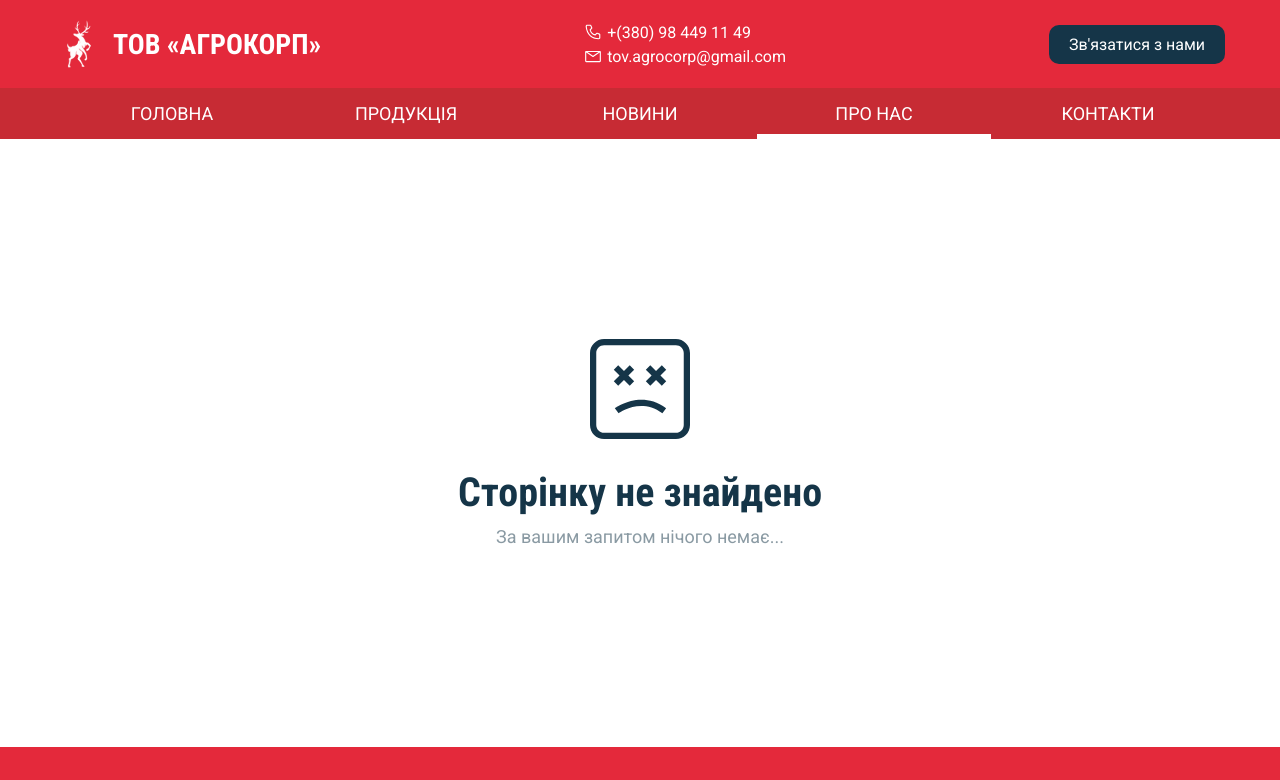
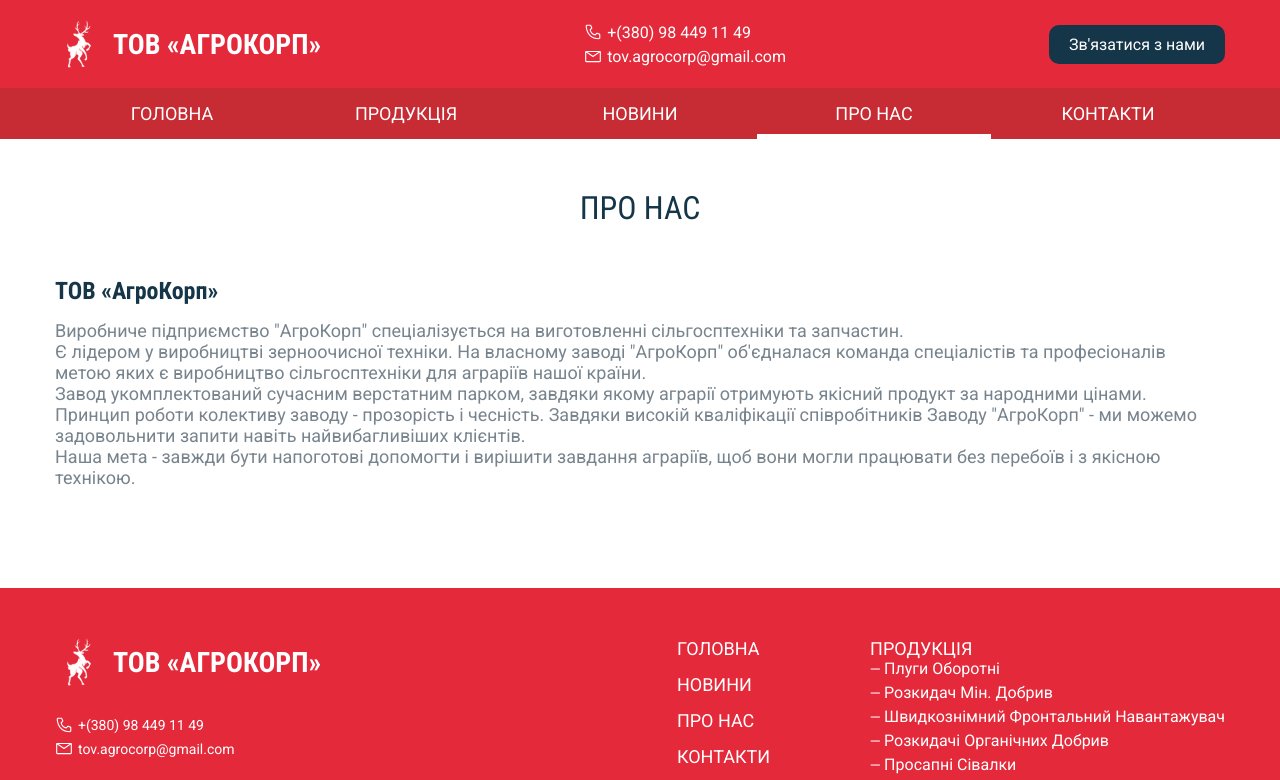
Before and after one commit to ptrv-dev/react-agrocorp, a React (Create React App) app: page /about-us in a window 1280 px wide. Shown: the top 780 px of the page. Built offline with nearby package versions, Linux system fonts and the light colour scheme.

Commit message:
About Us done

```diff
--- a/src/App.tsx
+++ b/src/App.tsx
@@ -12,6 +12,7 @@
 import FullProduct from './pages/FullProduct';
 import Catalog from './components/Catalog';
 import PopUp from './components/PopUp';
+import AboutUs from './pages/AboutUs';
 
 const App: React.FC = () => {
 	React.useEffect(() => {}, []);
@@ -27,6 +28,7 @@
 					element={<FullProduct />}
 				/>
 				<Route path="/catalog" element={<Catalog />} />
+				<Route path="/about-us" element={<AboutUs />} />
 				<Route path="*" element={<NotFound />} />
 			</Routes>
 			<PopUp />
--- /dev/null
+++ b/src/pages/AboutUs/AboutUs.scss
@@ -0,0 +1,14 @@
+.about-us {
+	padding: 50px 0 100px 0;
+	&__body {
+		h3 {
+			font-size: 24px;
+			color: #153548;
+			margin-bottom: 15px;
+		}
+		p {
+			font-size: 18px;
+			color: #78848d;
+		}
+	}
+}
--- /dev/null
+++ b/src/pages/AboutUs/index.tsx
@@ -0,0 +1,39 @@
+import React from 'react';
+
+import './AboutUs.scss';
+
+const AboutUs: React.FC = () => {
+	return (
+		<section className="section about-us">
+			<div className="container">
+				<h2 className="section__title">Про нас</h2>
+				<div className="about-us__body">
+					<h3>ТОВ «АгроКорп»</h3>
+					<p>
+						Виробниче підприємство "АгроКорп" спеціалізується на
+						виготовленні сільгосптехніки та запчастин.
+						<br />Є лідером у виробництві зерноочисної техніки. На
+						власному заводі "АгроКорп" об'єдналася команда
+						спеціалістів та професіоналів метою яких є виробництво
+						сільгосптехніки для аграріїв нашої країни.
+						<br />
+						Завод укомплектований сучасним верстатним парком,
+						завдяки якому аграрії отримують якісний продукт за
+						народними цінами.
+						<br />
+						Принцип роботи колективу заводу - прозорість і чесність.
+						Завдяки високій кваліфікації співробітників Заводу
+						"АгроКорп" - ми можемо задовольнити запити навіть
+						найвибагливіших клієнтів.
+						<br />
+						Наша мета - завжди бути напоготові допомогти і вирішити
+						завдання аграріїв, щоб вони могли працювати без перебоїв
+						і з якісною технікою.
+					</p>
+				</div>
+			</div>
+		</section>
+	);
+};
+
+export default AboutUs;
```
